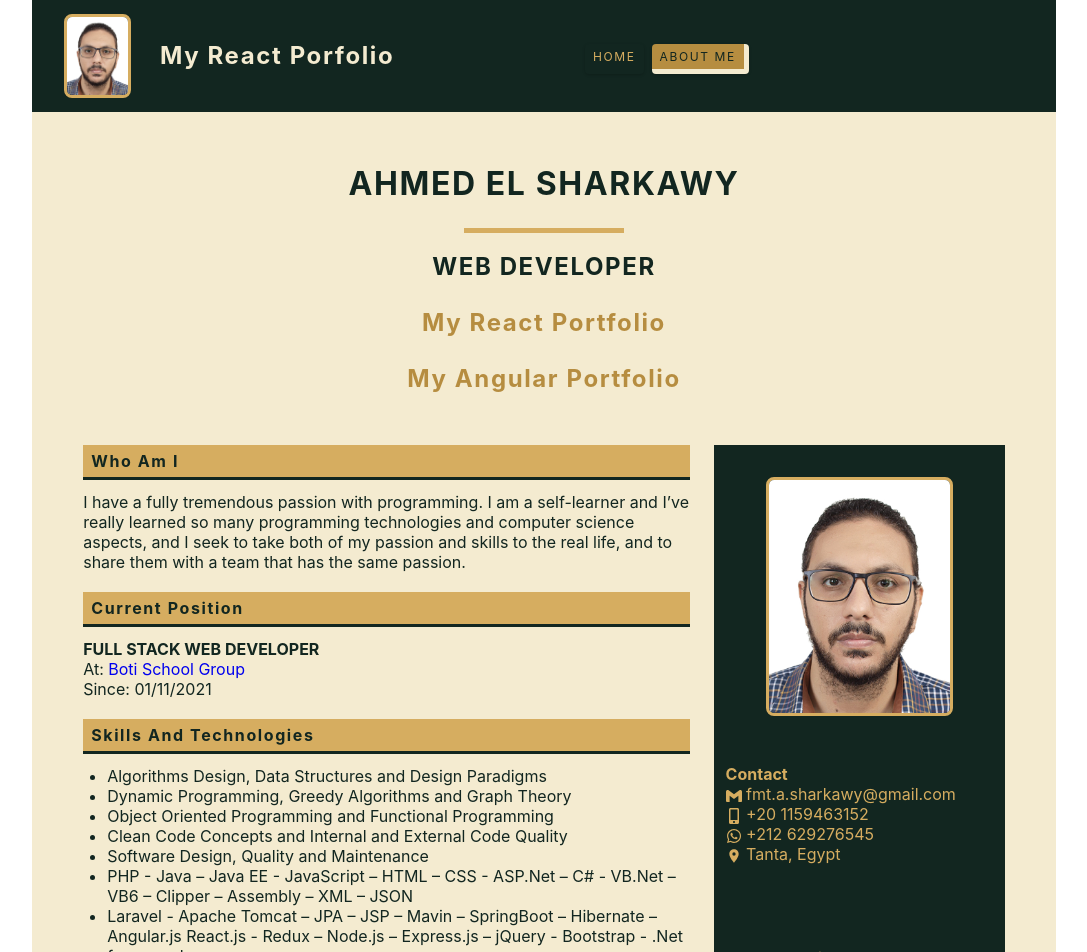
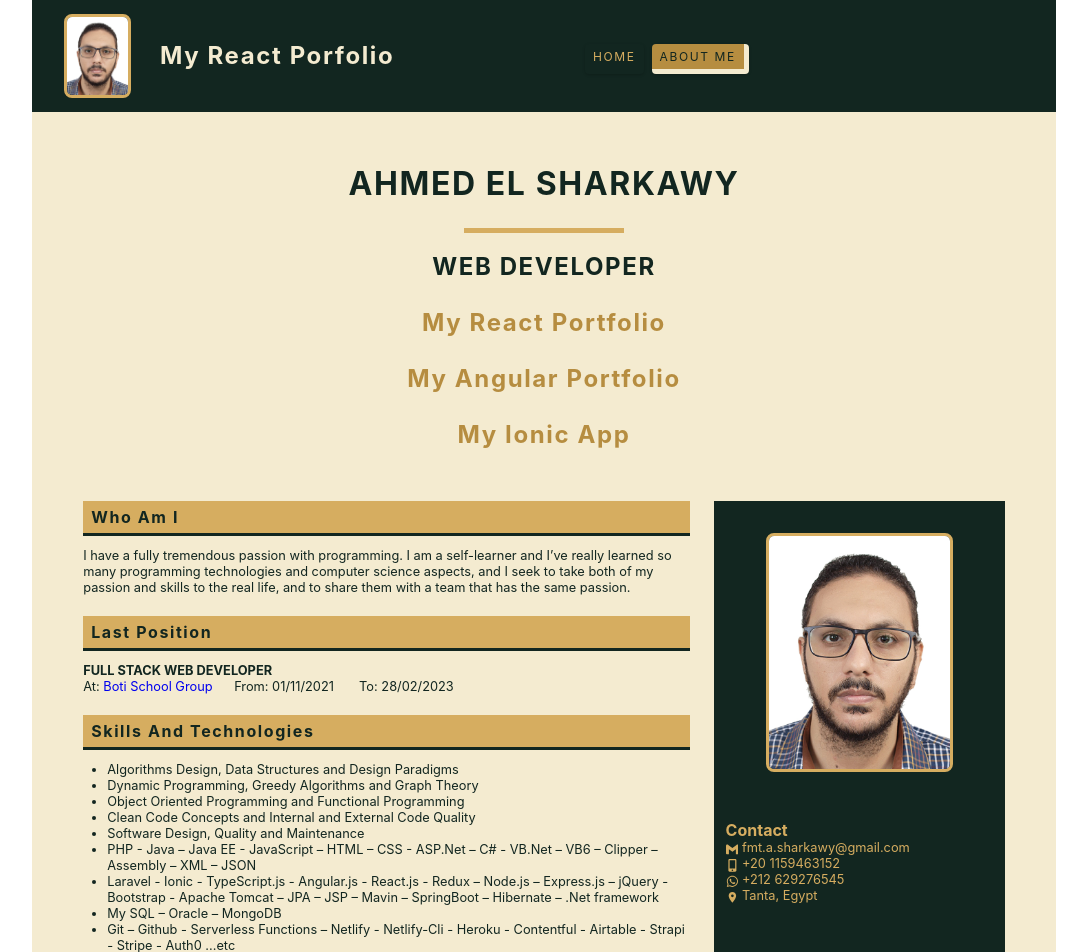
Before and after one commit to Ahmed-AlSharkawy/00-my-react-portfolio, a React (Create React App) app: page /about in a window 1280 px wide. Shown: the top 952 px of the page, without its empty margins (96-1183 px from the left). Built offline with nearby package versions, Linux system fonts and the light colour scheme.

Commit message:
cv update

```diff
--- a/src/Pages/AboutMe.js
+++ b/src/Pages/AboutMe.js
@@ -16,11 +16,19 @@ const AboutMe = () => {
           My React Portfolio
         </Link>
       </h4>
-      <h4 className='title margin-top'>
-        <a href='https://ng-recipes.netlify.app/' target='_blank' rel='noopener noreferrer'
-        style={{ color: 'var(--clr-palette-tan' }}>
+      <h4 className='title'>
+        <Link to='https://ng-recipes.netlify.app/' style={{ color: 'var(--clr-palette-tan' }}>
           My Angular Portfolio
-        </a>
+        </Link>
+      </h4>
+
+      <h4 className='title'>
+        <Link
+          to='https://play.google.com/store/apps/details?id=com.fmt.bookings'
+          style={{ color: 'var(--clr-palette-tan' }}
+        >
+          My Ionic App
+        </Link>
       </h4>
 
       <article className='cv-container'>
@@ -30,19 +38,24 @@ const AboutMe = () => {
           <h5>Who am I</h5>
 
           <p>
-            I have a fully tremendous passion with programming. I am a self-learner and I’ve really learned so many programming technologies and computer science aspects, and I seek to take both of my passion and skills to the real life, and to share them with a team that has the same passion.
+            I have a fully tremendous passion with programming. I am a self-learner and I’ve really
+            learned so many programming technologies and computer science aspects, and I seek to
+            take both of my passion and skills to the real life, and to share them with a team that
+            has the same passion.
           </p>
 
-          <h5>Current Position</h5>
+          <h5>Last Position</h5>
 
           <p>
             <strong>FULL STACK WEB DEVELOPER</strong>
             <br />
-            At: <a href="https://boti.education/" target="_blank" rel="noopener noreferrer">Boti School Group</a>
-            <br />
-            Since: 01/11/2021
+            At:{' '}
+            <a href='https://boti.education/' target='_blank' rel='noopener noreferrer'>
+              Boti School Group
+            </a>
+            &nbsp;&nbsp;&nbsp;&nbsp;&nbsp; From: 01/11/2021 &nbsp;&nbsp;&nbsp;&nbsp;&nbsp; To:
+            28/02/2023
           </p>
-
 
           <h5>Skills and Technologies</h5>
 
@@ -53,17 +66,18 @@ const AboutMe = () => {
             <li>Clean Code Concepts and Internal and External Code Quality</li>
             <li>Software Design, Quality and Maintenance</li>
             <li>
-              PHP - Java – Java EE - JavaScript – HTML – CSS - ASP.Net – C# - VB.Net –
-              VB6 – Clipper – Assembly – XML – JSON
+              PHP - Java – Java EE - JavaScript – HTML – CSS - ASP.Net – C# - VB.Net – VB6 – Clipper
+              – Assembly – XML – JSON
             </li>
             <li>
-              Laravel - Apache Tomcat – JPA – JSP – Mavin – SpringBoot – Hibernate – Angular.js
-              React.js - Redux – Node.js – Express.js – jQuery - Bootstrap - .Net framework
+              Laravel - Ionic - TypeScript.js - Angular.js - React.js - Redux – Node.js – Express.js
+              – jQuery - Bootstrap - Apache Tomcat – JPA – JSP – Mavin – SpringBoot – Hibernate –
+              .Net framework
             </li>
             <li>My SQL – Oracle – MongoDB</li>
             <li>
-              Git – Github - Serverless Functions – Netlify - Netlify-Cli -
-              Heroku - Contentful - Airtable - Strapi - Stripe - Auth0 ...etc
+              Git – Github - Serverless Functions – Netlify - Netlify-Cli - Heroku - Contentful -
+              Airtable - Strapi - Stripe - Auth0 ...etc
             </li>
           </ul>
 
@@ -121,8 +135,6 @@ const AboutMe = () => {
             </p>
           </ul>
         </div>
-
-        {/* <hr className='small-device' /> */}
 
         <div className='personal-container'>
           <img src={cvImg} alt='MyPicture' className='cv-img big-device' />
--- a/src/index.css
+++ b/src/index.css
@@ -64,8 +64,8 @@ Global Styles
   box-sizing: border-box;
 }
 body {
-  font-family: -apple-system, BlinkMacSystemFont, 'Segoe UI', Roboto, Oxygen,
-    Ubuntu, Cantarell, 'Open Sans', 'Helvetica Neue', sans-serif;
+  font-family: -apple-system, BlinkMacSystemFont, 'Segoe UI', Roboto, Oxygen, Ubuntu, Cantarell,
+    'Open Sans', 'Helvetica Neue', sans-serif;
   background: var(--clr-white);
   color: var(--clr-grey-1);
   line-height: 1;
@@ -162,6 +162,11 @@ p {
   h4 {
     line-height: 1.5;
     margin-bottom: 1.25rem;
+  }
+
+  p,
+  li {
+    font-size: 0.8rem;
   }
 }
 /*  global classes */
@@ -627,13 +632,16 @@ p {
   max-width: 90%;
   margin: 3rem auto;
   max-width: 90%;
-  display: grid;
-  gap: 2rem 1.5rem;
+  display: flex;
+  flex-direction: column;
+  gap: 1rem;
   line-height: 1.25;
 }
 
 @media (min-width: 700px) {
   .cv-container {
+    display: grid;
+    gap: 2rem 1.5rem;
     grid-template-columns: 1fr 1fr 1fr;
     grid-template-areas: 'technical technical personal';
   }
@@ -641,13 +649,13 @@ p {
 
 .cv-img {
   margin: 0 auto;
-  max-width: 70%;
+  max-width: min(70%, 200px);
   border: var(--clr-palette-gold) 3px solid;
   border-radius: 0.5rem;
 }
 
 .technical-container {
-  grid-area: technical
+  grid-area: technical;
 }
 .technical-container ul {
   margin-bottom: 1.25rem;
```
